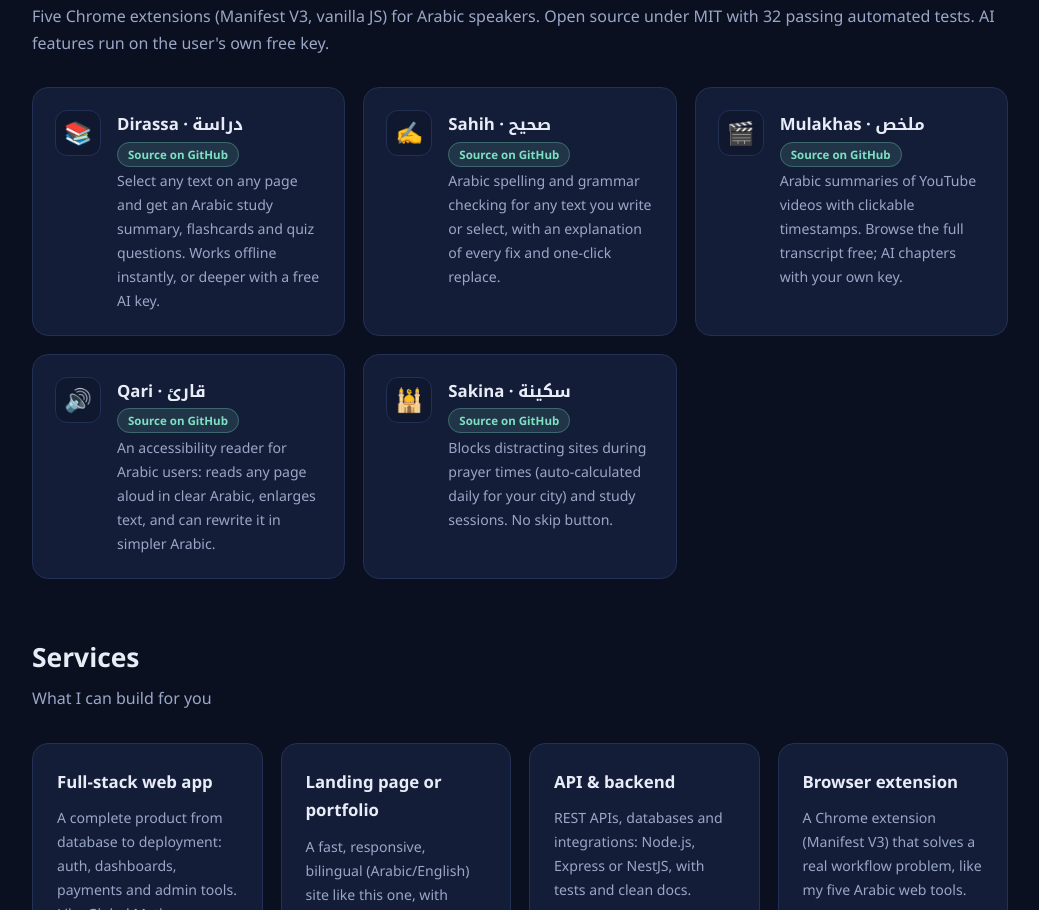
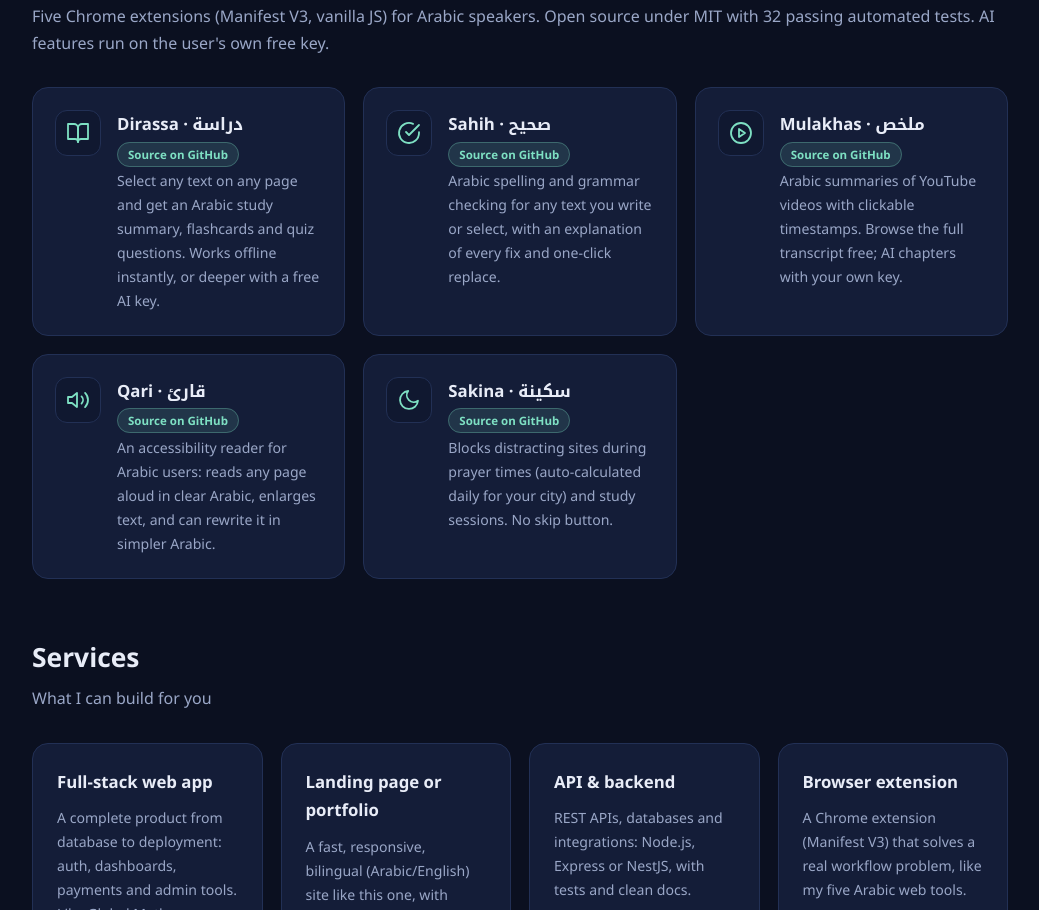
Before and after one commit to 3bdullahelsherif/3bdullahelsherif.github.io, a plain HTML site: page index.html in a window 1280 px wide. Shown: the part 2280-3190 px from the top of the page, without its empty margins (120-1159 px from the left). Drawn offline with Linux system fonts and the light colour scheme.

Commit message:
Replace emoji card icons with inline SVGs (no font dependency)

```diff
--- a/index.html
+++ b/index.html
@@ -97,6 +97,7 @@ a.tag{text-decoration:none}a.tag.srclink:hover{border-color:var(--accent);color:
 .ext-grid{display:grid;grid-template-columns:repeat(auto-fit,minmax(280px,1fr));gap:18px}
 .ext{background:var(--card);border:1px solid var(--line);border-radius:var(--radius);padding:22px;display:flex;gap:16px;align-items:flex-start;transition:transform .15s,border-color .2s}
 .ext:hover{transform:translateY(-3px);border-color:var(--accent)}
+.ext .ico svg{width:24px;height:24px;color:var(--accent2)}
 .ext .ico{width:46px;height:46px;border-radius:12px;display:flex;align-items:center;justify-content:center;font-size:1.4rem;flex-shrink:0;background:var(--bg2);border:1px solid var(--line)}
 .ext h3{font-size:1.05rem;margin-bottom:2px}
 .ext p{color:var(--dim);font-size:.88rem}
@@ -258,11 +259,11 @@ abdullah.<span class="tk-f">ship</span>(); <span class="tk-c">// always</span></
     <h2 class="sec" data-en="Arabic web tools, open source" data-ar="أدوات ويب عربية، مفتوحة المصدر">Arabic web tools, open source</h2>
     <p class="sec-sub" data-en="Five Chrome extensions (Manifest V3, vanilla JS) for Arabic speakers. Open source under MIT with 32 passing automated tests. AI features run on the user's own free key." data-ar="خمس إضافات كروم (Manifest V3، جافا سكريبت خالص) للمستخدمين العرب. مفتوحة المصدر برخصة MIT مع ٣٢ اختبار آلي ناجح. مميزات الذكاء الاصطناعي بتشتغل بمفتاح المستخدم المجاني.">Five Chrome extensions (Manifest V3, vanilla JS) for Arabic speakers. Open source under MIT with 32 passing automated tests. AI features run on the user's own free key.</p>
     <div class="ext-grid">
-      <div class="ext"><div class="ico">📚</div><div><h3>Dirassa · دراسة <a class="tag srclink" href="https://github.com/3bdullahelsherif/arabic-web-tools" target="_blank" rel="noopener" data-en="Source on GitHub" data-ar="المصدر على جيت هاب">Source on GitHub</a></h3><p data-en="Select any text on any page and get an Arabic study summary, flashcards and quiz questions. Works offline instantly, or deeper with a free AI key." data-ar="حدّد أي نص في أي صفحة واحصل على ملخص للمذاكرة وبطاقات مراجعة وأسئلة بالعربية. يشتغل فورًا بدون مفتاح، أو أعمق بمفتاح مجاني.">Select any text on any page and get an Arabic study summary, flashcards and quiz questions. Works offline instantly, or deeper with a free AI key.</p></div></div>
-      <div class="ext"><div class="ico">✍️</div><div><h3>Sahih · صحيح <a class="tag srclink" href="https://github.com/3bdullahelsherif/arabic-web-tools" target="_blank" rel="noopener" data-en="Source on GitHub" data-ar="المصدر على جيت هاب">Source on GitHub</a></h3><p data-en="Arabic spelling and grammar checking for any text you write or select, with an explanation of every fix and one-click replace." data-ar="تدقيق إملائي ونحوي عربي لأي نص بتكتبه أو بتحدده، مع شرح كل تصحيح وزر استبدال بضغطة واحدة.">Arabic spelling and grammar checking for any text you write or select, with an explanation of every fix and one-click replace.</p></div></div>
-      <div class="ext"><div class="ico">🎬</div><div><h3>Mulakhas · ملخص <a class="tag srclink" href="https://github.com/3bdullahelsherif/arabic-web-tools" target="_blank" rel="noopener" data-en="Source on GitHub" data-ar="المصدر على جيت هاب">Source on GitHub</a></h3><p data-en="Arabic summaries of YouTube videos with clickable timestamps. Browse the full transcript free; AI chapters with your own key." data-ar="ملخصات عربية لفيديوهات يوتيوب مع روابط زمنية بتنقلك للحظة الشرح. تصفّح الترجمة الكاملة مجانًا، وفصول بالذكاء الاصطناعي بمفتاحك.">Arabic summaries of YouTube videos with clickable timestamps. Browse the full transcript free; AI chapters with your own key.</p></div></div>
-      <div class="ext"><div class="ico">🔊</div><div><h3>Qari · قارئ <a class="tag srclink" href="https://github.com/3bdullahelsherif/arabic-web-tools" target="_blank" rel="noopener" data-en="Source on GitHub" data-ar="المصدر على جيت هاب">Source on GitHub</a></h3><p data-en="An accessibility reader for Arabic users: reads any page aloud in clear Arabic, enlarges text, and can rewrite it in simpler Arabic." data-ar="قارئ لسهولة الوصول للمستخدمين العرب: يقرأ أي صفحة بصوت عربي واضح، يكبّر الخط، ويقدر يبسّط النص بضغطة واحدة.">An accessibility reader for Arabic users: reads any page aloud in clear Arabic, enlarges text, and can rewrite it in simpler Arabic.</p></div></div>
-      <div class="ext"><div class="ico">🕌</div><div><h3>Sakina · سكينة <a class="tag srclink" href="https://github.com/3bdullahelsherif/arabic-web-tools" target="_blank" rel="noopener" data-en="Source on GitHub" data-ar="المصدر على جيت هاب">Source on GitHub</a></h3><p data-en="Blocks distracting sites during prayer times (auto-calculated daily for your city) and study sessions. No skip button." data-ar="يحجب المواقع المشتتة في أوقات الصلاة (بتحسب تلقائيًا كل يوم حسب مدينتك) وجلسات المذاكرة. من غير زر تخطي.">Blocks distracting sites during prayer times (auto-calculated daily for your city) and study sessions. No skip button.</p></div></div>
+      <div class="ext"><div class="ico"><svg viewBox="0 0 24 24" width="24" height="24" fill="none" stroke="currentColor" stroke-width="1.8" stroke-linecap="round" stroke-linejoin="round" aria-hidden="true"><path d="M2 3h6a4 4 0 0 1 4 4v14a3 3 0 0 0-3-3H2z"/><path d="M22 3h-6a4 4 0 0 0-4 4v14a3 3 0 0 1 3-3h7z"/></svg></div><div><h3>Dirassa · دراسة <a class="tag srclink" href="https://github.com/3bdullahelsherif/arabic-web-tools" target="_blank" rel="noopener" data-en="Source on GitHub" data-ar="المصدر على جيت هاب">Source on GitHub</a></h3><p data-en="Select any text on any page and get an Arabic study summary, flashcards and quiz questions. Works offline instantly, or deeper with a free AI key." data-ar="حدّد أي نص في أي صفحة واحصل على ملخص للمذاكرة وبطاقات مراجعة وأسئلة بالعربية. يشتغل فورًا بدون مفتاح، أو أعمق بمفتاح مجاني.">Select any text on any page and get an Arabic study summary, flashcards and quiz questions. Works offline instantly, or deeper with a free AI key.</p></div></div>
+      <div class="ext"><div class="ico"><svg viewBox="0 0 24 24" width="24" height="24" fill="none" stroke="currentColor" stroke-width="1.8" stroke-linecap="round" stroke-linejoin="round" aria-hidden="true"><path d="M22 11.08V12a10 10 0 1 1-5.93-9.14"/><polyline points="22 4 12 14.01 9 11.01"/></svg></div><div><h3>Sahih · صحيح <a class="tag srclink" href="https://github.com/3bdullahelsherif/arabic-web-tools" target="_blank" rel="noopener" data-en="Source on GitHub" data-ar="المصدر على جيت هاب">Source on GitHub</a></h3><p data-en="Arabic spelling and grammar checking for any text you write or select, with an explanation of every fix and one-click replace." data-ar="تدقيق إملائي ونحوي عربي لأي نص بتكتبه أو بتحدده، مع شرح كل تصحيح وزر استبدال بضغطة واحدة.">Arabic spelling and grammar checking for any text you write or select, with an explanation of every fix and one-click replace.</p></div></div>
+      <div class="ext"><div class="ico"><svg viewBox="0 0 24 24" width="24" height="24" fill="none" stroke="currentColor" stroke-width="1.8" stroke-linecap="round" stroke-linejoin="round" aria-hidden="true"><circle cx="12" cy="12" r="10"/><polygon points="10 8 16 12 10 16 10 8"/></svg></div><div><h3>Mulakhas · ملخص <a class="tag srclink" href="https://github.com/3bdullahelsherif/arabic-web-tools" target="_blank" rel="noopener" data-en="Source on GitHub" data-ar="المصدر على جيت هاب">Source on GitHub</a></h3><p data-en="Arabic summaries of YouTube videos with clickable timestamps. Browse the full transcript free; AI chapters with your own key." data-ar="ملخصات عربية لفيديوهات يوتيوب مع روابط زمنية بتنقلك للحظة الشرح. تصفّح الترجمة الكاملة مجانًا، وفصول بالذكاء الاصطناعي بمفتاحك.">Arabic summaries of YouTube videos with clickable timestamps. Browse the full transcript free; AI chapters with your own key.</p></div></div>
+      <div class="ext"><div class="ico"><svg viewBox="0 0 24 24" width="24" height="24" fill="none" stroke="currentColor" stroke-width="1.8" stroke-linecap="round" stroke-linejoin="round" aria-hidden="true"><polygon points="11 5 6 9 2 9 2 15 6 15 11 19 11 5"/><path d="M19.07 4.93a10 10 0 0 1 0 14.14"/><path d="M15.54 8.46a5 5 0 0 1 0 7.07"/></svg></div><div><h3>Qari · قارئ <a class="tag srclink" href="https://github.com/3bdullahelsherif/arabic-web-tools" target="_blank" rel="noopener" data-en="Source on GitHub" data-ar="المصدر على جيت هاب">Source on GitHub</a></h3><p data-en="An accessibility reader for Arabic users: reads any page aloud in clear Arabic, enlarges text, and can rewrite it in simpler Arabic." data-ar="قارئ لسهولة الوصول للمستخدمين العرب: يقرأ أي صفحة بصوت عربي واضح، يكبّر الخط، ويقدر يبسّط النص بضغطة واحدة.">An accessibility reader for Arabic users: reads any page aloud in clear Arabic, enlarges text, and can rewrite it in simpler Arabic.</p></div></div>
+      <div class="ext"><div class="ico"><svg viewBox="0 0 24 24" width="24" height="24" fill="none" stroke="currentColor" stroke-width="1.8" stroke-linecap="round" stroke-linejoin="round" aria-hidden="true"><path d="M21 12.79A9 9 0 1 1 11.21 3 7 7 0 0 0 21 12.79z"/></svg></div><div><h3>Sakina · سكينة <a class="tag srclink" href="https://github.com/3bdullahelsherif/arabic-web-tools" target="_blank" rel="noopener" data-en="Source on GitHub" data-ar="المصدر على جيت هاب">Source on GitHub</a></h3><p data-en="Blocks distracting sites during prayer times (auto-calculated daily for your city) and study sessions. No skip button." data-ar="يحجب المواقع المشتتة في أوقات الصلاة (بتحسب تلقائيًا كل يوم حسب مدينتك) وجلسات المذاكرة. من غير زر تخطي.">Blocks distracting sites during prayer times (auto-calculated daily for your city) and study sessions. No skip button.</p></div></div>
     </div>
   </div>
 </section>
```
